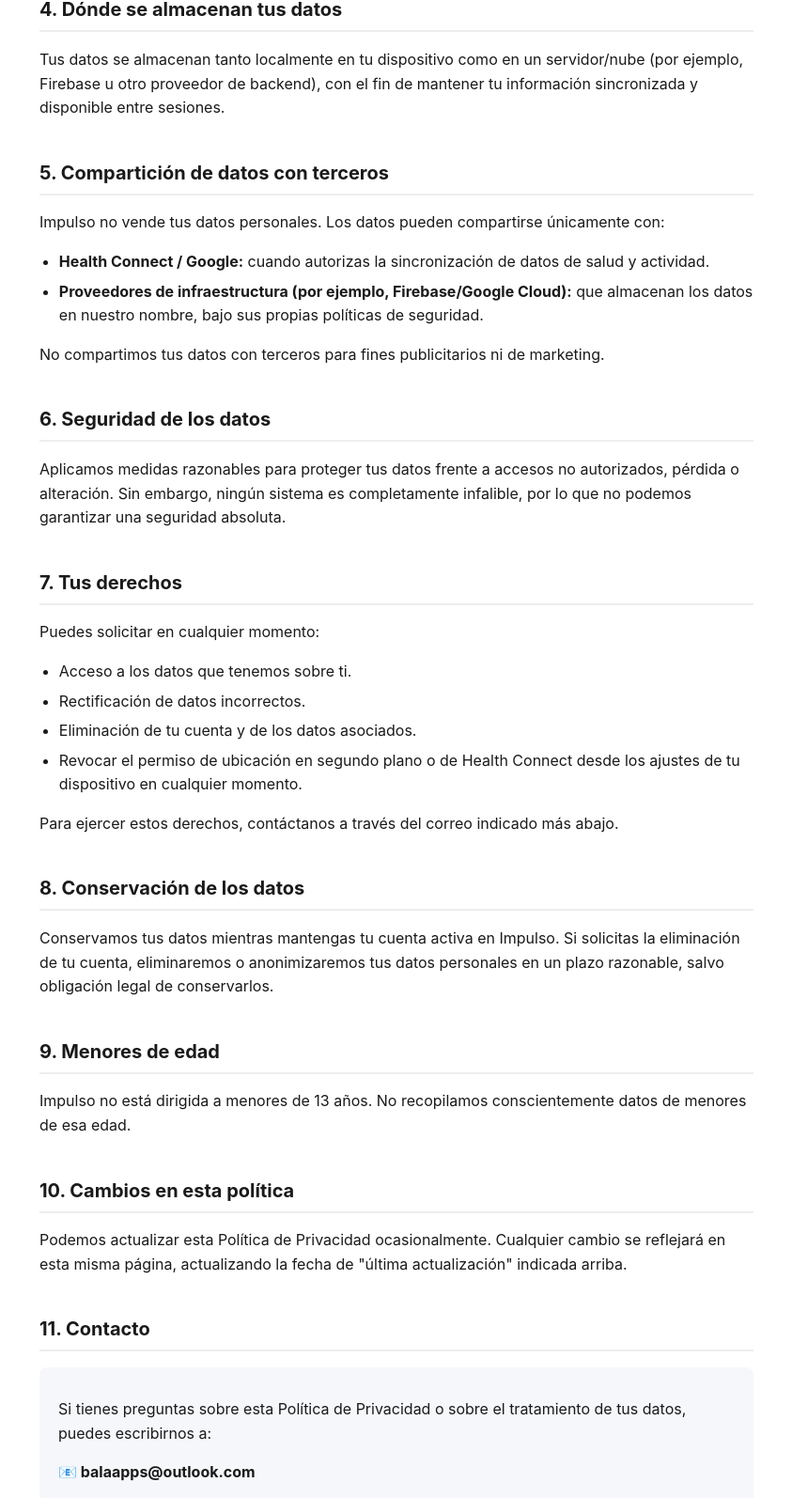
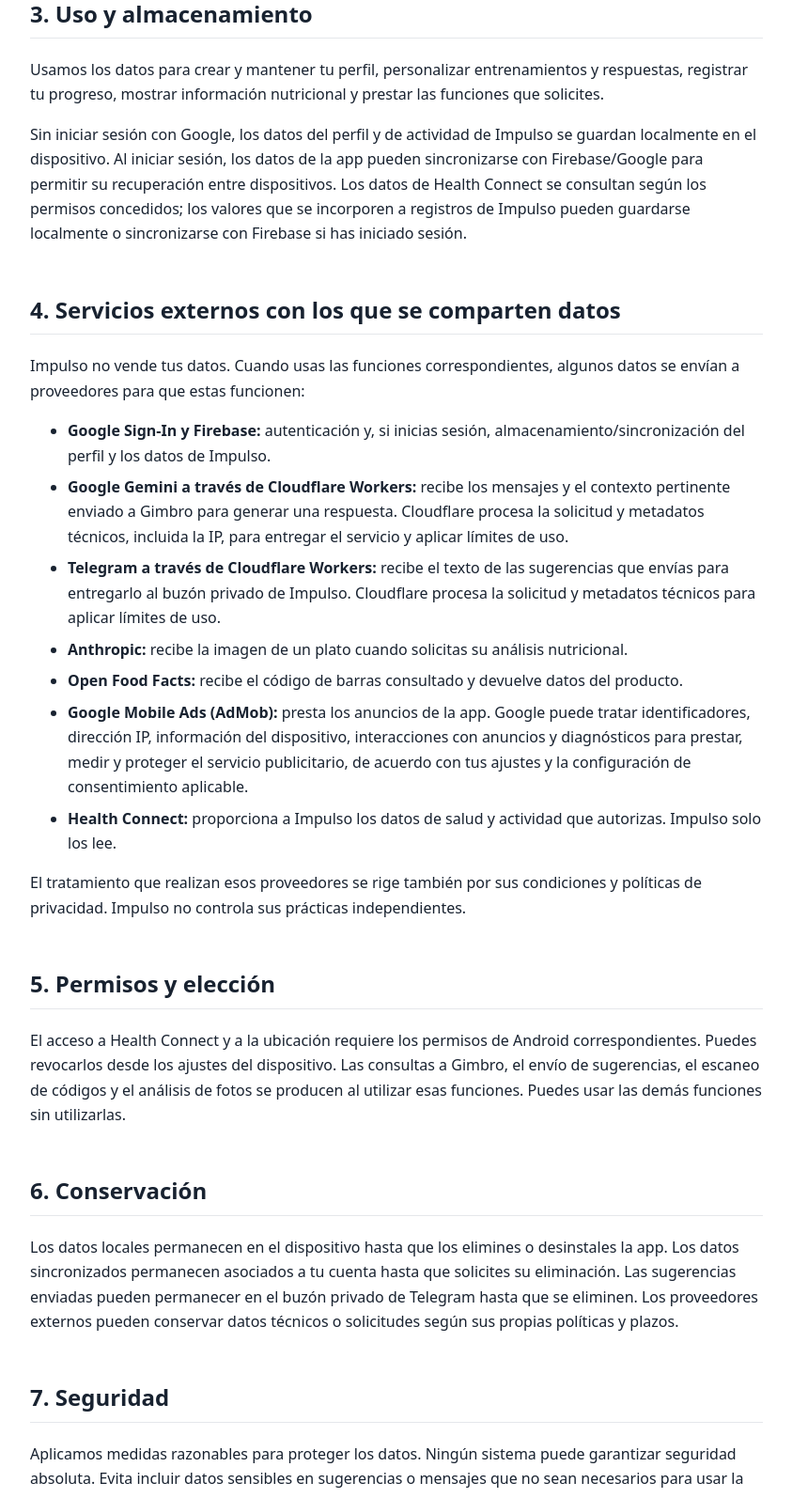
Before and after one commit to Balaapps-dev/impulso-privacy, a plain HTML site: page index.html in a window 1280 px wide. Shown: the part 1206-2800 px from the top of the page at 94% size, without its empty margins (218-1061 px from the left). Drawn offline with Linux system fonts and the light colour scheme.

Commit message:
Add files via upload

```diff
--- a/index.html
+++ b/index.html
@@ -1,128 +1,76 @@
-<!DOCTYPE html>
+<!doctype html>
 <html lang="es">
 <head>
-<meta charset="UTF-8">
-<meta name="viewport" content="width=device-width, initial-scale=1.0">
-<title>Política de Privacidad – Impulso</title>
+  <meta charset="utf-8">
+  <meta name="viewport" content="width=device-width, initial-scale=1">
+  <meta name="robots" content="index,follow">
+  <title>Política de privacidad – Impulso</title>
   <style>
-  body {
-    font-family: -apple-system, BlinkMacSystemFont, "Segoe UI", Roboto, Helvetica, Arial, sans-serif;
-    max-width: 760px;
-    margin: 0 auto;
-    padding: 32px 20px 64px;
-    line-height: 1.6;
-    color: #1a1a1a;
-    background: #ffffff;
-  }
-  h1 {
-    font-size: 1.8em;
-    margin-bottom: 4px;
-  }
-  .updated {
-    color: #666;
-    font-size: 0.9em;
-    margin-bottom: 32px;
-  }
-  h2 {
-    font-size: 1.25em;
-    margin-top: 2em;
-    border-bottom: 2px solid #eee;
-    padding-bottom: 6px;
-  }
-  ul {
-    padding-left: 1.3em;
-  }
-  li {
-    margin-bottom: 6px;
-  }
-  a {
-    color: #2563eb;
-  }
-  .contacto {
-    background: #f5f7fa;
-    padding: 16px 20px;
-    border-radius: 8px;
-    margin-top: 12px;
-  }
-  footer {
-    margin-top: 48px;
-    font-size: 0.85em;
-    color: #888;
-    text-align: center;
-  }
+    body{font-family:system-ui,-apple-system,"Segoe UI",sans-serif;max-width:780px;margin:0 auto;padding:32px 20px 64px;line-height:1.65;color:#182230;background:#fff}
+    h1{line-height:1.2}h2{margin-top:2em;padding-bottom:6px;border-bottom:1px solid #e5e7eb}
+    li{margin:.45em 0}a{color:#075db5}.updated{color:#667085;font-size:.92em}.note{padding:14px 16px;border-radius:10px;background:#f1f5f9}
+    footer{margin-top:48px;color:#667085;font-size:.9em}
   </style>
 </head>
 <body>
+  <h1>Política de privacidad de Impulso</h1>
+  <p class="updated">Última actualización: 26 de septiembre de 2026</p>
+  <p>Esta política explica cómo la aplicación <strong>Impulso</strong> trata los datos que aportas o que autorizas a consultar al usar sus funciones. Algunas funciones son opcionales y solo transmiten datos cuando las utilizas.</p>
 
-<h1>Política de Privacidad de Impulso</h1>
-<p class="updated">Última actualización: 25 de septiembre de 2026</p>
+  <h2>1. Responsable y contacto</h2>
+  <p>Impulso es una aplicación desarrollada y operada de forma independiente. Para consultas o solicitudes relacionadas con tus datos, escribe a <a href="mailto:balaapps@outlook.com">balaapps@outlook.com</a>.</p>
 
-<p>Esta Política de Privacidad describe cómo la aplicación <strong>Impulso</strong> ("la app", "nosotros") recopila, usa y protege la información de las personas que la utilizan. Al usar Impulso, aceptas las prácticas descritas en este documento.</p>
-
-<h2>1. Responsable del tratamiento</h2>
-<p>Impulso es una aplicación desarrollada y operada de forma independiente. Para cualquier consulta relacionada con la privacidad, puedes contactar a través del correo indicado en la sección de Contacto.</p>
-
-<h2>2. Datos que recopilamos</h2>
-<p>Para ofrecer sus funciones, Impulso puede recopilar y tratar los siguientes datos:</p>
+  <h2>2. Datos tratados</h2>
   <ul>
-  <li><strong>Datos de cuenta:</strong> nombre y correo electrónico, usados para identificar tu perfil dentro de la app.</li>
-  <li><strong>Datos físicos y de salud:</strong> peso, altura, índice de masa corporal (IMC), edad y sexo, introducidos por ti para calcular métricas personalizadas (como el IMC o las calorías).</li>
-  <li><strong>Datos de entrenamiento:</strong> historial de entrenos, progreso, niveles, experiencia (XP), logros y retos completados dentro de la app.</li>
-  <li><strong>Datos de Health Connect:</strong> con tu autorización explícita, Impulso puede leer y/o escribir datos de salud y actividad física (por ejemplo, pasos, ejercicios o métricas corporales) a través de la plataforma Health Connect de Android, para sincronizar tu actividad con otras apps de salud que uses.</li>
-  <li><strong>Ubicación en segundo plano:</strong> Impulso puede acceder a tu ubicación, incluso cuando la app no está en uso activo, con el fin de registrar rutas, distancias o actividades al aire libre durante tus entrenamientos.</li>
+    <li><strong>Perfil y cuenta:</strong> nombre, correo electrónico y datos de autenticación cuando eliges iniciar sesión con Google. Si no inicias sesión, el perfil se guarda localmente en el dispositivo.</li>
+    <li><strong>Perfil de actividad física:</strong> edad, sexo si lo indicas, altura, peso, objetivo, nivel, días de entrenamiento, lugar, espacio y equipamiento disponibles.</li>
+    <li><strong>Entrenamiento y progreso:</strong> rutinas, sesiones, actividad al aire libre, objetivos, logros y registros que guardes en la app.</li>
+    <li><strong>Health Connect:</strong> si conectas el servicio y autorizas el acceso, Impulso puede leer pasos, distancia, calorías activas, frecuencia cardíaca y sesiones de ejercicio. Impulso no escribe datos en Health Connect.</li>
+    <li><strong>Ubicación:</strong> si inicias una actividad al aire libre y concedes los permisos correspondientes, la app usa ubicación, incluso en segundo plano durante esa actividad, para registrar la ruta y calcular distancia.</li>
+    <li><strong>Alimentos:</strong> si escaneas un código de barras, se consulta ese código en Open Food Facts para buscar la información del producto. Si usas el análisis de foto de un plato, la imagen seleccionada se envía a Anthropic para estimar los alimentos y sus valores nutricionales.</li>
+    <li><strong>Conversaciones con Gimbro:</strong> los mensajes que envías y el contexto pertinente del perfil o del entrenamiento se transmiten para generar la respuesta. Los datos medidos de Health Connect no se incluyen en esas solicitudes.</li>
+    <li><strong>Sugerencias:</strong> si envías una sugerencia, el texto escrito se remite al buzón privado de Impulso mediante Telegram. No incluyas en ese texto información que no quieras compartir.</li>
+    <li><strong>Datos técnicos y publicidad:</strong> los servicios externos pueden recibir dirección IP, información del dispositivo, actividad relacionada con sus solicitudes, identificadores publicitarios cuando estén disponibles y datos de diagnóstico, conforme a la función utilizada y a sus propias políticas.</li>
   </ul>
 
-<h2>3. Cómo usamos tus datos</h2>
+  <h2>3. Uso y almacenamiento</h2>
+  <p>Usamos los datos para crear y mantener tu perfil, personalizar entrenamientos y respuestas, registrar tu progreso, mostrar información nutricional y prestar las funciones que solicites.</p>
+  <p>Sin iniciar sesión con Google, los datos del perfil y de actividad de Impulso se guardan localmente en el dispositivo. Al iniciar sesión, los datos de la app pueden sincronizarse con Firebase/Google para permitir su recuperación entre dispositivos. Los datos de Health Connect se consultan según los permisos concedidos; los valores que se incorporen a registros de Impulso pueden guardarse localmente o sincronizarse con Firebase si has iniciado sesión.</p>
+
+  <h2>4. Servicios externos con los que se comparten datos</h2>
+  <p>Impulso no vende tus datos. Cuando usas las funciones correspondientes, algunos datos se envían a proveedores para que estas funcionen:</p>
   <ul>
-  <li>Para calcular y mostrarte métricas personales (IMC, calorías, progreso).</li>
-  <li>Para registrar y mostrar tu historial de entrenamientos, niveles, XP, logros y retos.</li>
-  <li>Para sincronizar tu actividad física con Health Connect, si lo autorizas.</li>
-  <li>Para registrar rutas o distancias durante entrenamientos al aire libre, mediante ubicación en segundo plano.</li>
-  <li>Para mantener tu cuenta y permitir el acceso a tus datos entre sesiones o dispositivos.</li>
+    <li><strong>Google Sign-In y Firebase:</strong> autenticación y, si inicias sesión, almacenamiento/sincronización del perfil y los datos de Impulso.</li>
+    <li><strong>Google Gemini a través de Cloudflare Workers:</strong> recibe los mensajes y el contexto pertinente enviado a Gimbro para generar una respuesta. Cloudflare procesa la solicitud y metadatos técnicos, incluida la IP, para entregar el servicio y aplicar límites de uso.</li>
+    <li><strong>Telegram a través de Cloudflare Workers:</strong> recibe el texto de las sugerencias que envías para entregarlo al buzón privado de Impulso. Cloudflare procesa la solicitud y metadatos técnicos para aplicar límites de uso.</li>
+    <li><strong>Anthropic:</strong> recibe la imagen de un plato cuando solicitas su análisis nutricional.</li>
+    <li><strong>Open Food Facts:</strong> recibe el código de barras consultado y devuelve datos del producto.</li>
+    <li><strong>Google Mobile Ads (AdMob):</strong> presta los anuncios de la app. Google puede tratar identificadores, dirección IP, información del dispositivo, interacciones con anuncios y diagnósticos para prestar, medir y proteger el servicio publicitario, de acuerdo con tus ajustes y la configuración de consentimiento aplicable.</li>
+    <li><strong>Health Connect:</strong> proporciona a Impulso los datos de salud y actividad que autorizas. Impulso solo los lee.</li>
   </ul>
+  <p>El tratamiento que realizan esos proveedores se rige también por sus condiciones y políticas de privacidad. Impulso no controla sus prácticas independientes.</p>
 
-<h2>4. Dónde se almacenan tus datos</h2>
-<p>Tus datos se almacenan tanto localmente en tu dispositivo como en un servidor/nube (por ejemplo, Firebase u otro proveedor de backend), con el fin de mantener tu información sincronizada y disponible entre sesiones.</p>
+  <h2>5. Permisos y elección</h2>
+  <p>El acceso a Health Connect y a la ubicación requiere los permisos de Android correspondientes. Puedes revocarlos desde los ajustes del dispositivo. Las consultas a Gimbro, el envío de sugerencias, el escaneo de códigos y el análisis de fotos se producen al utilizar esas funciones. Puedes usar las demás funciones sin utilizarlas.</p>
 
-<h2>5. Compartición de datos con terceros</h2>
-<p>Impulso no vende tus datos personales. Los datos pueden compartirse únicamente con:</p>
-<ul>
-  <li><strong>Health Connect / Google:</strong> cuando autorizas la sincronización de datos de salud y actividad.</li>
-  <li><strong>Proveedores de infraestructura (por ejemplo, Firebase/Google Cloud):</strong> que almacenan los datos en nuestro nombre, bajo sus propias políticas de seguridad.</li>
-</ul>
-<p>No compartimos tus datos con terceros para fines publicitarios ni de marketing.</p>
+  <h2>6. Conservación</h2>
+  <p>Los datos locales permanecen en el dispositivo hasta que los elimines o desinstales la app. Los datos sincronizados permanecen asociados a tu cuenta hasta que solicites su eliminación. Las sugerencias enviadas pueden permanecer en el buzón privado de Telegram hasta que se eliminen. Los proveedores externos pueden conservar datos técnicos o solicitudes según sus propias políticas y plazos.</p>
 
-<h2>6. Seguridad de los datos</h2>
-<p>Aplicamos medidas razonables para proteger tus datos frente a accesos no autorizados, pérdida o alteración. Sin embargo, ningún sistema es completamente infalible, por lo que no podemos garantizar una seguridad absoluta.</p>
+  <h2>7. Seguridad</h2>
+  <p>Aplicamos medidas razonables para proteger los datos. Ningún sistema puede garantizar seguridad absoluta. Evita incluir datos sensibles en sugerencias o mensajes que no sean necesarios para usar la función.</p>
 
-<h2>7. Tus derechos</h2>
-<p>Puedes solicitar en cualquier momento:</p>
-<ul>
-  <li>Acceso a los datos que tenemos sobre ti.</li>
-  <li>Rectificación de datos incorrectos.</li>
-  <li>Eliminación de tu cuenta y de los datos asociados.</li>
-  <li>Revocar el permiso de ubicación en segundo plano o de Health Connect desde los ajustes de tu dispositivo en cualquier momento.</li>
-</ul>
-<p>Para ejercer estos derechos, contáctanos a través del correo indicado más abajo.</p>
+  <h2>8. Eliminación de cuenta y datos</h2>
+  <p>Si has iniciado sesión con Google, puedes iniciar la eliminación desde <strong>Perfil → Conexiones → Cuenta y copia en la nube → Eliminar mi cuenta y mis datos</strong>. Si no puedes acceder a la app, puedes solicitarla en la <a href="./eliminar-cuenta.html">página de eliminación de cuenta</a>.</p>
+  <p>La eliminación de la cuenta borra los datos de Impulso vinculados que estén sincronizados y los datos locales de ese dispositivo. En otros dispositivos, los datos locales deben borrarse por separado desde <strong>Perfil → Reiniciar todos los datos</strong>. La información enviada a servicios externos puede estar sujeta a sus propios plazos de conservación. Puedes revocar por separado los permisos de Health Connect y ubicación desde Android.</p>
 
-<h2>8. Conservación de los datos</h2>
-<p>Conservamos tus datos mientras mantengas tu cuenta activa en Impulso. Si solicitas la eliminación de tu cuenta, eliminaremos o anonimizaremos tus datos personales en un plazo razonable, salvo obligación legal de conservarlos.</p>
+  <h2>9. Menores</h2>
+  <p>Impulso no está dirigida a menores de 13 años y no recopila conscientemente datos de menores de esa edad.</p>
 
-<h2>9. Menores de edad</h2>
-<p>Impulso no está dirigida a menores de 13 años. No recopilamos conscientemente datos de menores de esa edad.</p>
-
-<h2>10. Cambios en esta política</h2>
-<p>Podemos actualizar esta Política de Privacidad ocasionalmente. Cualquier cambio se reflejará en esta misma página, actualizando la fecha de "última actualización" indicada arriba.</p>
+  <h2>10. Cambios</h2>
+  <p>Si cambian las funciones o el tratamiento de datos, actualizaremos esta política y su fecha de revisión.</p>
 
   <h2>11. Contacto</h2>
-<div class="contacto">
-  <p>Si tienes preguntas sobre esta Política de Privacidad o sobre el tratamiento de tus datos, puedes escribirnos a:</p>
-  <p><strong>📧 balaapps@outlook.com</strong></p>
-</div>
-
-<footer>
-  Impulso — Política de Privacidad
-</footer>
-
+  <p>Para consultas de privacidad, escribe a <a href="mailto:balaapps@outlook.com">balaapps@outlook.com</a>.</p>
+  <footer>Impulso — Política de privacidad</footer>
 </body>
 </html>
```
Lines whose indentation alone changed are shown as unchanged.
